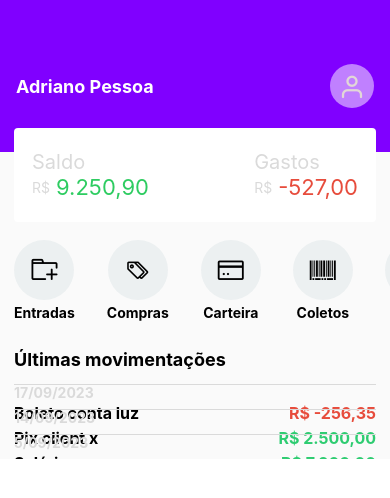
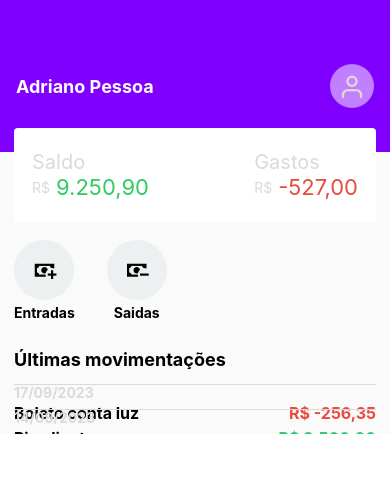
Before and after one commit to adrianobzrr/Financas, a React Native app: screen / in a window 390 px wide. Shown: the top 498 px of the page. Built offline with nearby package versions, Linux system fonts and the light colour scheme.

Commit message:
feat: saving in local storage list of movements

```diff
--- a/package.json
+++ b/package.json
@@ -10,6 +10,7 @@
     "test": "jest"
   },
   "dependencies": {
+    "@react-native-async-storage/async-storage": "^1.19.3",
     "react": "18.2.0",
     "react-icons": "^4.10.1",
     "react-native": "0.72.4",
--- /dev/null
+++ b/src/Utils/Storage.ts
@@ -0,0 +1,27 @@
+import AsyncStorage from '@react-native-async-storage/async-storage';
+
+const Storage = {
+  storeData: async (key, data) => {
+    try {
+      const jsonData = JSON.stringify(data);
+      await AsyncStorage.setItem(key, jsonData);
+      console.log('Dados armazenados com sucesso.');
+    } catch (error) {
+      console.error('Erro ao armazenar os dados:', error);
+    }
+  },
+
+  getData: async key => {
+    try {
+      const jsonData = await AsyncStorage.getItem(key);
+      if (jsonData !== null) {
+        const data = JSON.parse(jsonData);
+        return data;
+      }
+    } catch (error) {
+      console.error('Erro ao recuperar os dados:', error);
+    }
+  },
+};
+
+export default Storage;
--- a/src/components/Actions/Actions.styles.ts
+++ b/src/components/Actions/Actions.styles.ts
@@ -1,5 +1,5 @@
 import styled from 'styled-components/native';
-import AntDesign from 'react-native-vector-icons/AntDesign';
+import MaterialCommunityIcons from 'react-native-vector-icons/MaterialCommunityIcons';
 
 export const Scroll = styled.ScrollView`
   max-height: 84;
@@ -14,7 +14,7 @@ export const ActionButton = styled.TouchableOpacity`
   margin-right: 32;
 `;
 
-export const Icon = styled(AntDesign)`
+export const Icon = styled(MaterialCommunityIcons)`
   color: #000;
 `;
 
--- a/src/components/Actions/Actions.tsx
+++ b/src/components/Actions/Actions.tsx
@@ -6,17 +6,17 @@ const Actions = () => {
     <S.Scroll horizontal={true} showsHorizontalScrollIndicator={false}>
       <S.ActionButton>
         <S.AreaButton>
-          <S.Icon name="addfolder" size={26} />
+          <S.Icon name="cash-plus" size={26} />
         </S.AreaButton>
         <S.ButtonLabel>Entradas</S.ButtonLabel>
       </S.ActionButton>
       <S.ActionButton>
         <S.AreaButton>
-          <S.Icon name="tagso" size={26} />
+          <S.Icon name="cash-minus" size={26} />
         </S.AreaButton>
-        <S.ButtonLabel>Compras</S.ButtonLabel>
+        <S.ButtonLabel>Saidas</S.ButtonLabel>
       </S.ActionButton>
-      <S.ActionButton>
+      {/* <S.ActionButton>
         <S.AreaButton>
           <S.Icon name="creditcard" size={26} />
         </S.AreaButton>
@@ -26,14 +26,14 @@ const Actions = () => {
         <S.AreaButton>
           <S.Icon name="barcode" size={26} />
         </S.AreaButton>
-        <S.ButtonLabel>Coletos</S.ButtonLabel>
+        <S.ButtonLabel>Boletos</S.ButtonLabel>
       </S.ActionButton>
       <S.ActionButton>
         <S.AreaButton>
           <S.Icon name="setting" size={26} />
         </S.AreaButton>
         <S.ButtonLabel>Conta</S.ButtonLabel>
-      </S.ActionButton>
+      </S.ActionButton> */}
     </S.Scroll>
   );
 };
--- a/src/pages/Home/Home.tsx
+++ b/src/pages/Home/Home.tsx
@@ -1,9 +1,10 @@
-import React from 'react';
+import React, {useEffect, useState} from 'react';
 import * as S from './Home.styles';
 import Header from '../../components/Header/Header';
 import Balance from '../../components/Balance/Balance';
 import Movements from '../../components/Movements/Movements';
 import Actions from '../../components/Actions/Actions';
+import DataResolver from '../../Utils/Storage';
 
 const list = [
   {
@@ -20,16 +21,31 @@ const list = [
     date: '14/09/2023',
     type: 1,
   },
-  {
-    id: 3,
-    label: 'Salário',
-    value: '7.200,00',
-    date: '5/09/2023',
-    type: 1,
-  },
+  // {
+  //   id: 3,
+  //   label: 'Salário',
+  //   value: '7.200,00',
+  //   date: '5/09/2023',
+  //   type: 1,
+  // },
 ];
 
-function Home(): JSX.Element {
+const Home = () => {
+  const [movementsList, setMovementsList] = useState(list)
+
+  useEffect(() => {
+    DataResolver.storeData('listaDados', movementsList);
+  }, [movementsList]);
+
+  useEffect(() => {
+    const fetchData = async () => {
+      const storedList = await DataResolver.getData('listaDados');
+      console.log(storedList);
+    };
+
+    fetchData();
+  }, []);
+
   return (
     <S.Container>
       <Header name="Adriano Pessoa" />
@@ -37,13 +53,13 @@ function Home(): JSX.Element {
       <Actions />
       <S.TitleLastMoviments>Últimas movimentações</S.TitleLastMoviments>
       <S.ListMoviments
-        data={list}
+        data={movementsList}
         keyExtractor={item => String(item.id)}
         showsHorizontalScrollIndicator={false}
         renderItem={({item}) => <Movements data={item} />}
       />
     </S.Container>
   );
-}
+};
 
 export default Home;
```
Also changed, not shown: 1 other file (tests, documents, lock files or other folders).
